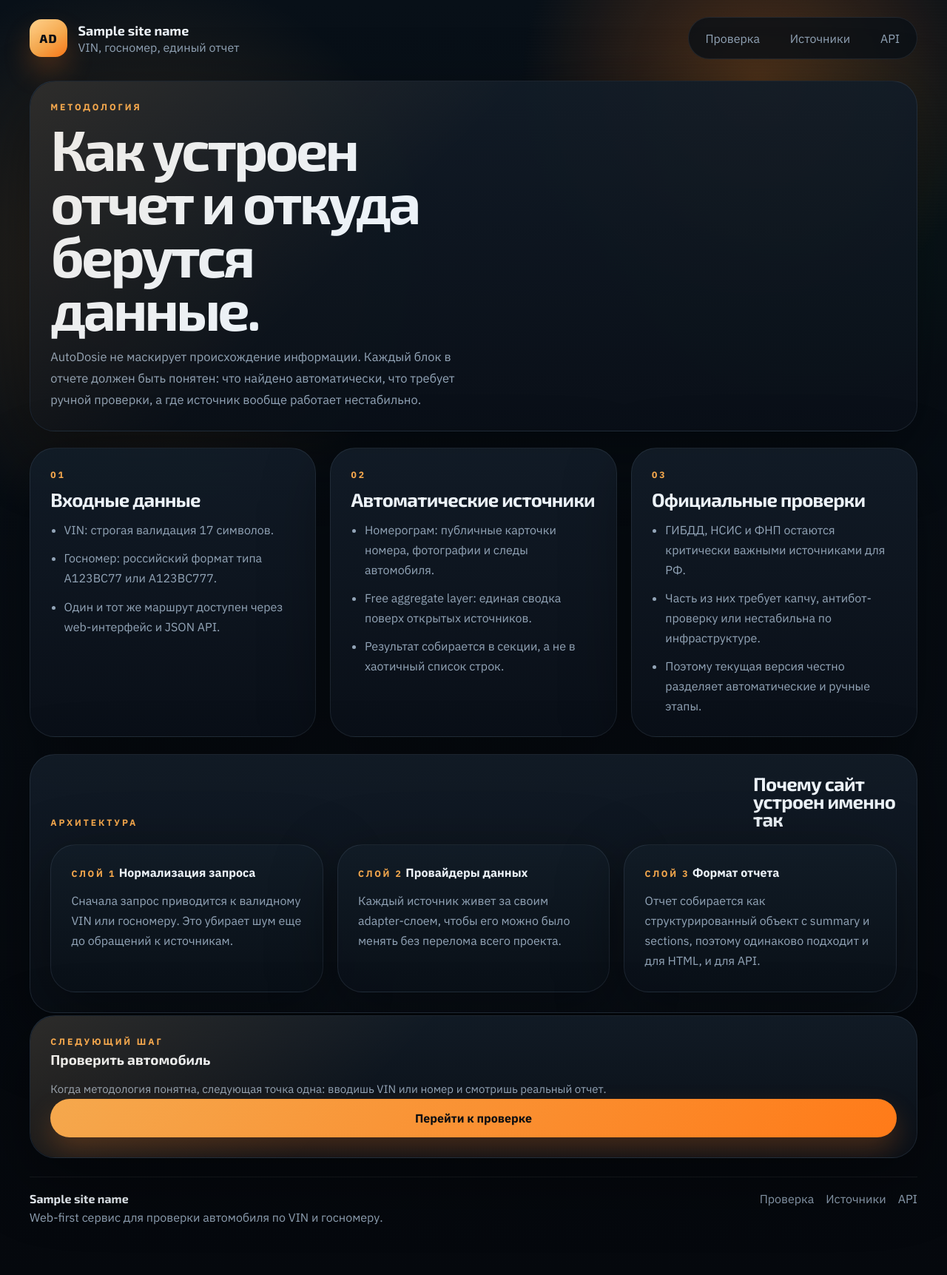
After one commit to soul4bit/autodosie, a FastAPI app: template src/autodosie_bot/templates/sources.html in a window 1280 px wide. The commit adds this page. Shown: the whole page at 74% size. Run offline with FastAPI, Linux system fonts and the light colour scheme; the template is opened without the code that fills it: most values are stand-ins (such as "Sample title", 1, 10 or a date in 2020).

Commit message:
feat: redesign site structure and add sources page

```diff
--- a/src/autodosie_bot/static/site.css
+++ b/src/autodosie_bot/static/site.css
@@ -481,6 +481,110 @@ h2 {
   margin-top: 1.25rem;
 }
 
+.sources-hero,
+.cta-panel {
+  margin-top: 0.2rem;
+}
+
+.source-page-grid,
+.methodology-grid {
+  display: grid;
+  grid-template-columns: repeat(3, minmax(0, 1fr));
+  gap: 1.2rem;
+  margin-top: 1.4rem;
+}
+
+.source-page-card,
+.methodology-strip,
+.methodology-grid article {
+  position: relative;
+  overflow: hidden;
+  border: 1px solid var(--line);
+  background: linear-gradient(180deg, rgba(18, 28, 39, 0.94) 0%, rgba(10, 16, 24, 0.94) 100%);
+  box-shadow: var(--shadow);
+  border-radius: var(--radius-xl);
+}
+
+.source-page-card,
+.methodology-strip,
+.methodology-grid article,
+.cta-panel {
+  padding: 1.7rem;
+}
+
+.source-page-card ul {
+  margin: 1rem 0 0;
+  padding-left: 1.15rem;
+  display: grid;
+  gap: 0.72rem;
+  color: var(--muted);
+  line-height: 1.68;
+}
+
+.methodology-strip {
+  margin-top: 1.4rem;
+}
+
+.methodology-copy {
+  display: flex;
+  justify-content: space-between;
+  align-items: end;
+  gap: 1rem;
+  margin-bottom: 1.1rem;
+}
+
+.methodology-copy h2 {
+  max-width: 12ch;
+}
+
+.methodology-grid article span {
+  color: var(--accent);
+  font-size: 0.76rem;
+  font-weight: 700;
+  letter-spacing: 0.22em;
+  text-transform: uppercase;
+}
+
+.methodology-grid article p {
+  margin: 0.9rem 0 0;
+  color: var(--muted);
+  line-height: 1.7;
+}
+
+.site-footer {
+  display: flex;
+  justify-content: space-between;
+  gap: 1.2rem;
+  margin-top: 1.6rem;
+  padding: 1.15rem 0 0.2rem;
+  border-top: 1px solid rgba(255, 255, 255, 0.07);
+}
+
+.site-footer strong {
+  font-family: var(--font-display);
+}
+
+.site-footer p {
+  margin: 0.35rem 0 0;
+  color: var(--muted);
+}
+
+.footer-links {
+  display: flex;
+  gap: 1rem;
+  align-items: start;
+  flex-wrap: wrap;
+}
+
+.footer-links a {
+  color: var(--muted);
+  text-decoration: none;
+}
+
+.footer-links a:hover {
+  color: var(--text);
+}
+
 @media (max-width: 980px) {
   .hero,
   .report-top,
@@ -488,7 +592,9 @@ h2 {
   .report-grid,
   .report-meta,
   .source-strip-grid,
-  .hero-stats {
+  .hero-stats,
+  .source-page-grid,
+  .methodology-grid {
     grid-template-columns: 1fr;
   }
 
@@ -498,6 +604,12 @@ h2 {
   }
 
   .source-strip-copy {
+    flex-direction: column;
+    align-items: flex-start;
+  }
+
+  .methodology-copy,
+  .site-footer {
     flex-direction: column;
     align-items: flex-start;
   }
--- a/src/autodosie_bot/templates/base.html
+++ b/src/autodosie_bot/templates/base.html
@@ -29,6 +29,7 @@
 
         <nav class="site-nav">
           <a href="/" class="{% if active_page == 'home' %}is-active{% endif %}">Проверка</a>
+          <a href="/sources" class="{% if active_page == 'sources' %}is-active{% endif %}">Источники</a>
           <a href="/api/docs">API</a>
         </nav>
       </header>
@@ -36,6 +37,18 @@
       <main>
         {% block content %}{% endblock %}
       </main>
+
+      <footer class="site-footer">
+        <div>
+          <strong>{{ site_name }}</strong>
+          <p>Web-first сервис для проверки автомобиля по VIN и госномеру.</p>
+        </div>
+        <div class="footer-links">
+          <a href="/">Проверка</a>
+          <a href="/sources">Источники</a>
+          <a href="/api/docs">API</a>
+        </div>
+      </footer>
     </div>
   </body>
 </html>
--- /dev/null
+++ b/src/autodosie_bot/templates/sources.html
@@ -0,0 +1,81 @@
+{% extends "base.html" %}
+
+{% block title %}{{ site_name }} | Источники и методология{% endblock %}
+
+{% block content %}
+<section class="sources-hero hero-panel">
+  <p class="eyebrow">Методология</p>
+  <h1>Как устроен отчет и откуда берутся данные.</h1>
+  <p class="hero-text">
+    AutoDosie не маскирует происхождение информации. Каждый блок в отчете должен быть понятен:
+    что найдено автоматически, что требует ручной проверки, а где источник вообще работает нестабильно.
+  </p>
+</section>
+
+<section class="source-page-grid">
+  <article class="source-page-card">
+    <p class="card-index">01</p>
+    <h2>Входные данные</h2>
+    <ul>
+      <li>VIN: строгая валидация 17 символов.</li>
+      <li>Госномер: российский формат типа A123BC77 или A123BC777.</li>
+      <li>Один и тот же маршрут доступен через web-интерфейс и JSON API.</li>
+    </ul>
+  </article>
+
+  <article class="source-page-card">
+    <p class="card-index">02</p>
+    <h2>Автоматические источники</h2>
+    <ul>
+      <li>Номерограм: публичные карточки номера, фотографии и следы автомобиля.</li>
+      <li>Free aggregate layer: единая сводка поверх открытых источников.</li>
+      <li>Результат собирается в секции, а не в хаотичный список строк.</li>
+    </ul>
+  </article>
+
+  <article class="source-page-card">
+    <p class="card-index">03</p>
+    <h2>Официальные проверки</h2>
+    <ul>
+      <li>ГИБДД, НСИС и ФНП остаются критически важными источниками для РФ.</li>
+      <li>Часть из них требует капчу, антибот-проверку или нестабильна по инфраструктуре.</li>
+      <li>Поэтому текущая версия честно разделяет автоматические и ручные этапы.</li>
+    </ul>
+  </article>
+</section>
+
+<section class="methodology-strip">
+  <div class="methodology-copy">
+    <p class="eyebrow">Архитектура</p>
+    <h2>Почему сайт устроен именно так</h2>
+  </div>
+  <div class="methodology-grid">
+    <article>
+      <span>Слой 1</span>
+      <strong>Нормализация запроса</strong>
+      <p>Сначала запрос приводится к валидному VIN или госномеру. Это убирает шум еще до обращений к источникам.</p>
+    </article>
+    <article>
+      <span>Слой 2</span>
+      <strong>Провайдеры данных</strong>
+      <p>Каждый источник живет за своим adapter-слоем, чтобы его можно было менять без перелома всего проекта.</p>
+    </article>
+    <article>
+      <span>Слой 3</span>
+      <strong>Формат отчета</strong>
+      <p>Отчет собирается как структурированный объект с summary и sections, поэтому одинаково подходит и для HTML, и для API.</p>
+    </article>
+  </div>
+</section>
+
+<section class="cta-panel dashboard-panel">
+  <div class="panel-header">
+    <span class="panel-kicker">Следующий шаг</span>
+    <strong>Проверить автомобиль</strong>
+  </div>
+  <p class="side-note">
+    Когда методология понятна, следующая точка одна: вводишь VIN или номер и смотришь реальный отчет.
+  </p>
+  <a class="ghost-link" href="/">Перейти к проверке</a>
+</section>
+{% endblock %}
--- a/src/autodosie_bot/web.py
+++ b/src/autodosie_bot/web.py
@@ -48,6 +48,20 @@ def build_app() -> FastAPI:
             context=_base_context(
                 config=config,
                 active_page="home",
+                request=request,
+                submitted_query="",
+                error_message="",
+            ),
+        )
+
+    @app.get("/sources", response_class=HTMLResponse)
+    async def sources_page(request: Request) -> HTMLResponse:
+        return templates.TemplateResponse(
+            request=request,
+            name="sources.html",
+            context=_base_context(
+                config=config,
+                active_page="sources",
                 request=request,
                 submitted_query="",
                 error_message="",
@@ -183,6 +197,7 @@ def _base_context(
         "site_name": config.site_name,
         "site_url": config.site_url,
         "submitted_query": submitted_query,
+        "support_email": "hello@autodosie.ru",
     }
 
 
```
